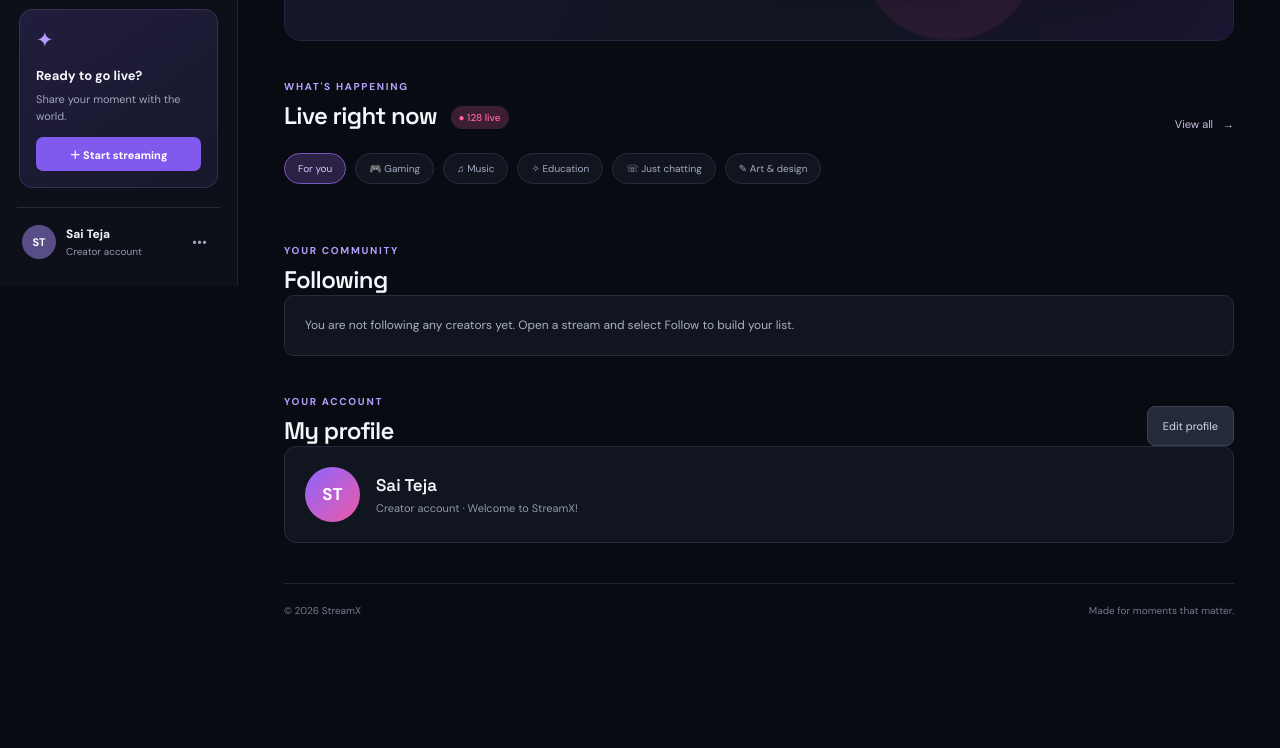
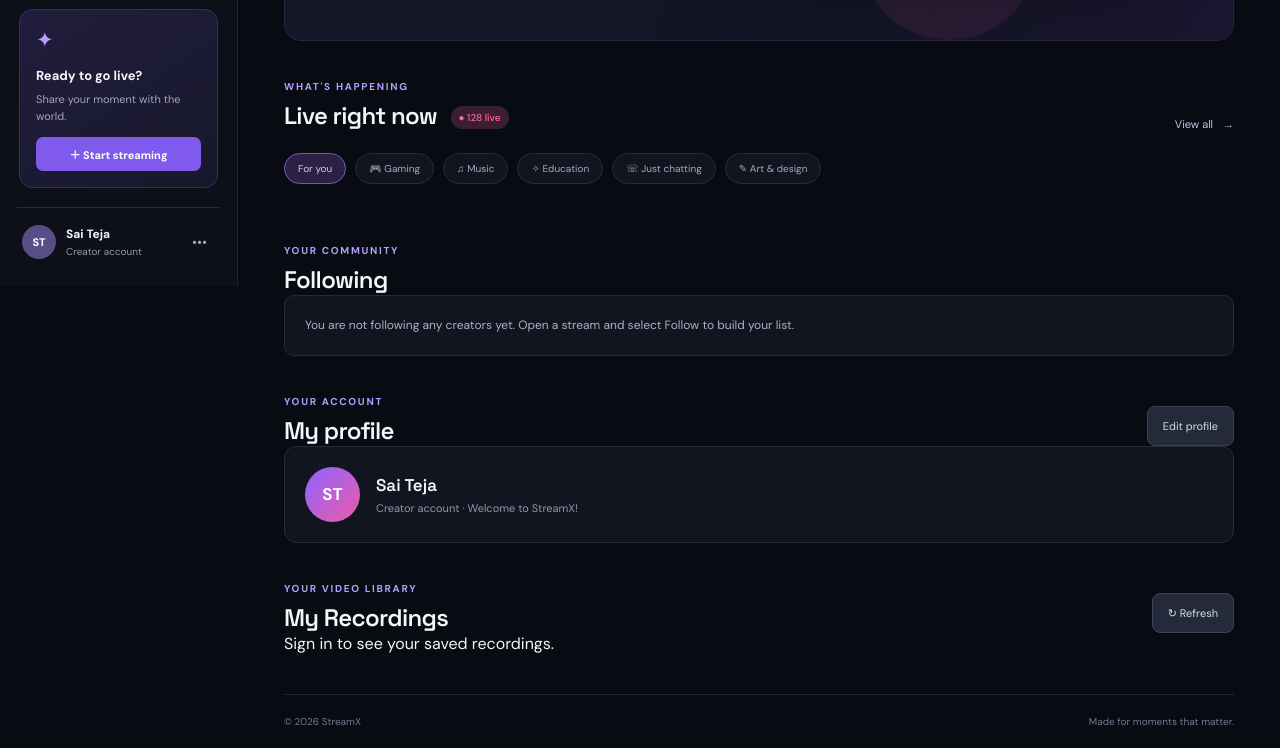
Before and after one commit to sangalasaiteja3-bot/StreamX-Live-Streaming, a plain HTML site: page index.html in a window 1280 px wide. Shown: the part 514-1262 px from the top of the page. Before the commit the page ends 1151 px from the top, so only its background shows below. Drawn offline with Linux system fonts and the light colour scheme; a script that the page names is missing.

Commit message:
Add My Recordings section to StreamX

```diff
--- a/index.html
+++ b/index.html
@@ -64,6 +64,13 @@
     </section>
     <section class="section extra-section" id="following"><div class="section-heading"><div><div class="eyebrow">YOUR COMMUNITY</div><h2>Following</h2></div></div><div id="followingList" class="following-list">You are not following any creators yet. Open a stream and select Follow to build your list.</div></section>
     <section class="section extra-section" id="profile"><div class="section-heading"><div><div class="eyebrow">YOUR ACCOUNT</div><h2>My profile</h2></div><button class="secondary-btn" id="editProfileBtn">Edit profile</button></div><div class="profile-panel"><div class="avatar profile-avatar" id="profileAvatar">ST</div><div><h3 id="profileName">Sai Teja</h3><p id="profileBio">Creator account · Welcome to StreamX!</p></div></div></section>
+    <section class="section extra-section" id="recordings">
+      <div class="section-heading">
+        <div><div class="eyebrow">YOUR VIDEO LIBRARY</div><h2>My Recordings</h2></div>
+        <button class="secondary-btn" id="refreshRecordingsBtn" type="button">↻ Refresh</button>
+      </div>
+      <div class="recordings-grid" id="recordingsList">Sign in to see your saved recordings.</div>
+    </section>
     <footer>© 2026 StreamX <span>Made for moments that matter.</span></footer>
   </main>
 
```
